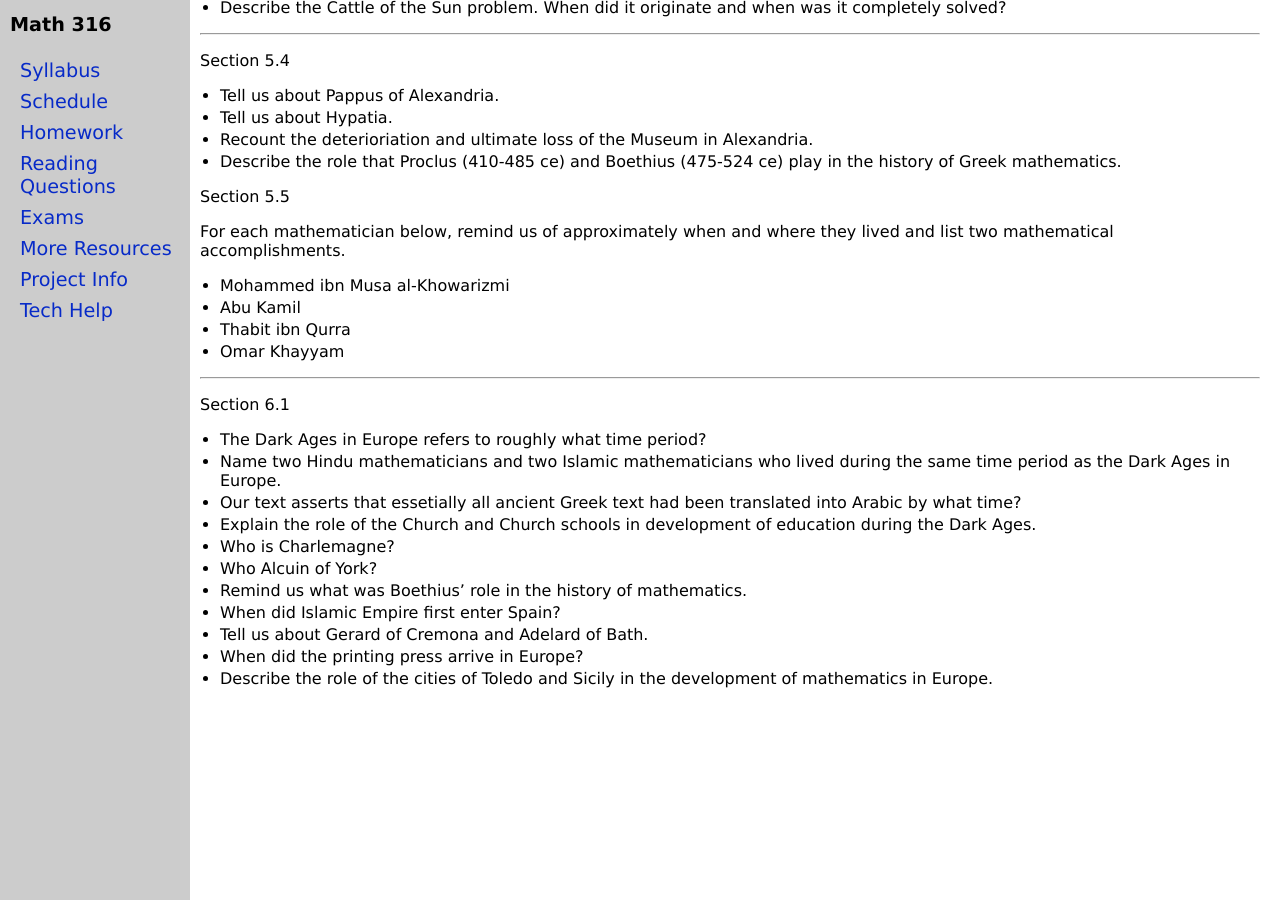
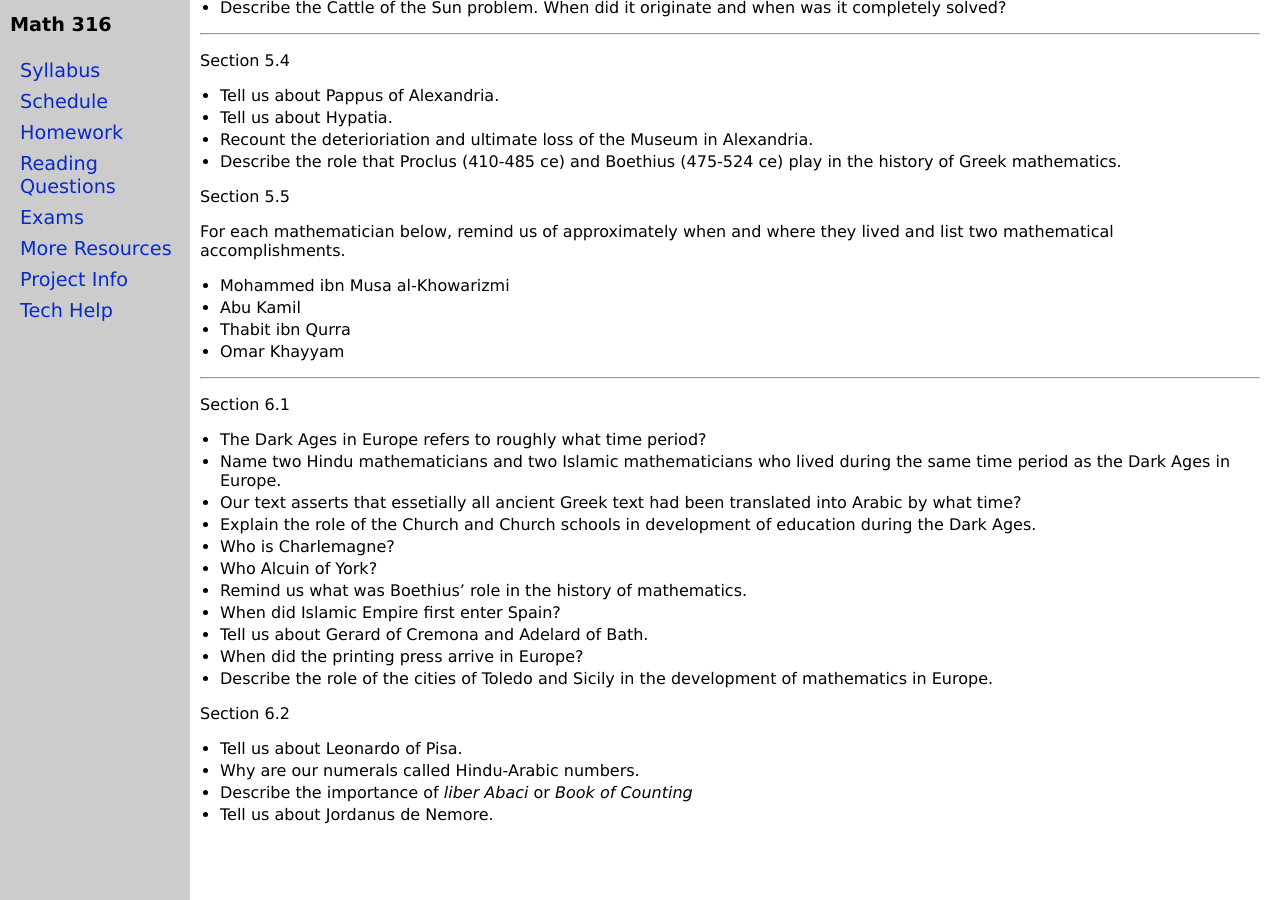
Before and after one commit to jrfaudree/HOM, a Jekyll site: the page built from rq.md, in a window 1280 px wide and 900 px high, scrolled down 4806 px. Built offline with Jekyll 4.4.1, drawn with Linux system fonts in a browser that asks for light colours.

Commit message:
Update rq.md

```diff
--- a/rq.md
+++ b/rq.md
@@ -257,4 +257,11 @@ Section 6.1
 - When did the printing press arrive in Europe?
 - Describe the role of the cities of Toledo and Sicily in the development of mathematics in Europe.
 
+Section 6.2
+
+- Tell us about Leonardo of Pisa.
+- Why are our numerals called Hindu-Arabic numbers.
+- Describe the importance of *liber Abaci* or *Book of Counting*
+- Tell us about Jordanus de Nemore.
+
 <div style="padding-bottom: 40px"></div>
```
